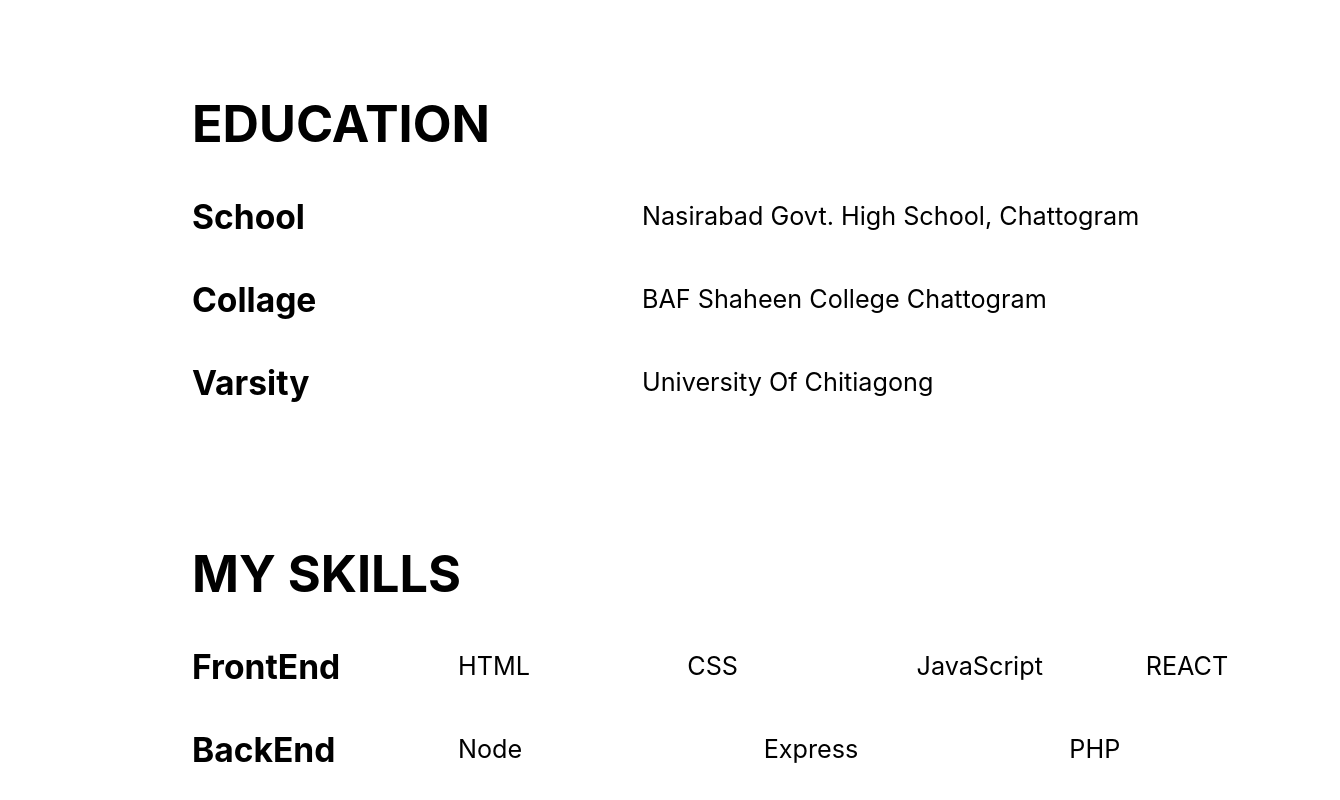
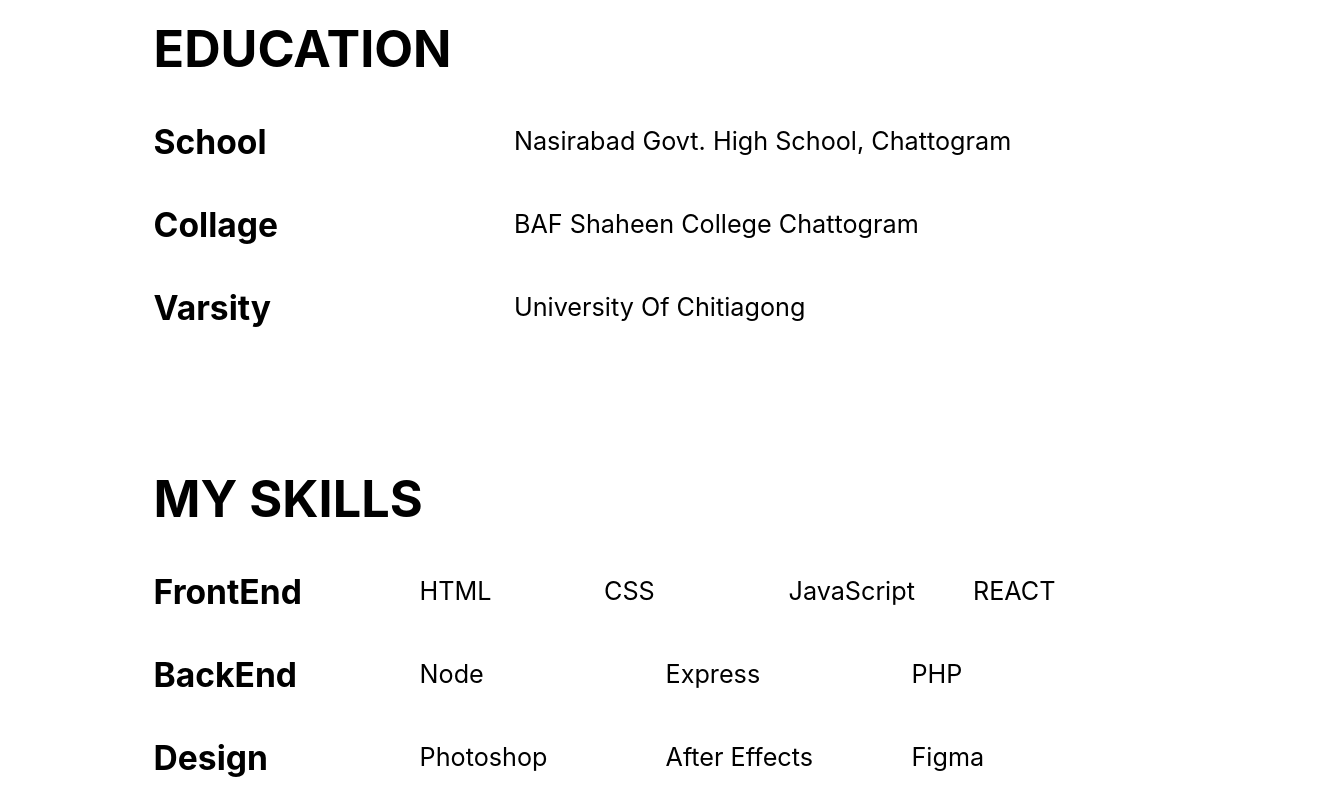
Before and after one commit to Adrenaline9/Personal-Portfolio, a Svelte app: page /about in a window 1280 px wide. Shown: the part 1280-2080 px from the top of the page, 1340 px wide, since content can reach past the window. Built offline with nearby package versions, Linux system fonts and the light colour scheme.

Commit message:
3 files modified

```diff
--- a/src/components/NavMenu.js
+++ b/src/components/NavMenu.js
@@ -4,7 +4,7 @@ import styled from 'styled-components';
 import { MdClose, MdMenu } from 'react-icons/md';
 
 const NavStyles = styled.nav`
-  position: relative;
+  position: fixed;
   z-index: 100;
   top: 0;
   left: 0;
--- a/src/pages/About.js
+++ b/src/pages/About.js
@@ -6,9 +6,7 @@ import AboutInfoItem from '../components/AboutInfoItem';
 import ContactBanner from '../components/ContactBanner';
 
 const AboutPageStyles = styled.div`
-  width: 100%;
-  padding: 10rem 0;
-
+width: 80%;
   .top-section {
     display: flex;
     align-items: center;
@@ -106,7 +104,12 @@ export default function About() {
               <Button btnText="Download CV" btnLink="#" />
             </div>
             <div className="right">
-              <img src={"https://raw.githubusercontent.com/Adrenaline9/Personal-Portfolio/main/src/assets/images/img-1.jpeg"} alt="me" />
+              <img
+                src={
+                  'https://raw.githubusercontent.com/Adrenaline9/Personal-Portfolio/main/src/assets/images/img-1.jpeg'
+                }
+                alt="me"
+              />
             </div>
           </div>
           <div className="about__info__items">
--- a/src/styles/GlobalStyle.js
+++ b/src/styles/GlobalStyle.js
@@ -36,7 +36,7 @@ const GlobalStyle = createGlobalStyle`
     object-fit: cover;
   }
   .container {
-    max-width: 1500px;
+    max-width: 2500px;
     width: 70%;
     margin: auto;
   }
```
